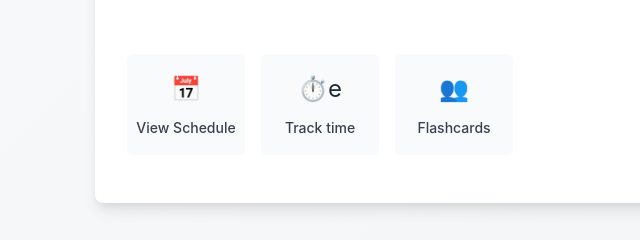
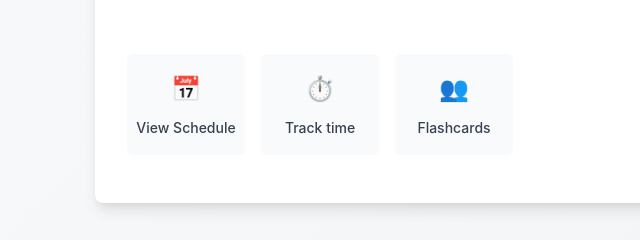
Before and after one commit to safkien/StudyBuddy, a website: page public/login.html in a window 1280 px wide. Shown: the part 553-793 px from the top of the page, 95-735 px from the left. Drawn offline with Linux system fonts and the light colour scheme.

Commit message:
Update login.html

```diff
--- a/public/login.html
+++ b/public/login.html
@@ -66,7 +66,7 @@
               <p>View Schedule</p>
             </div>
             <div class="feature">
-              <span class="feature-icon">⏱️e</span>
+              <span class="feature-icon">⏱️</span>
               <p>Track time</p>
             </div>
             <div class="feature">
```
